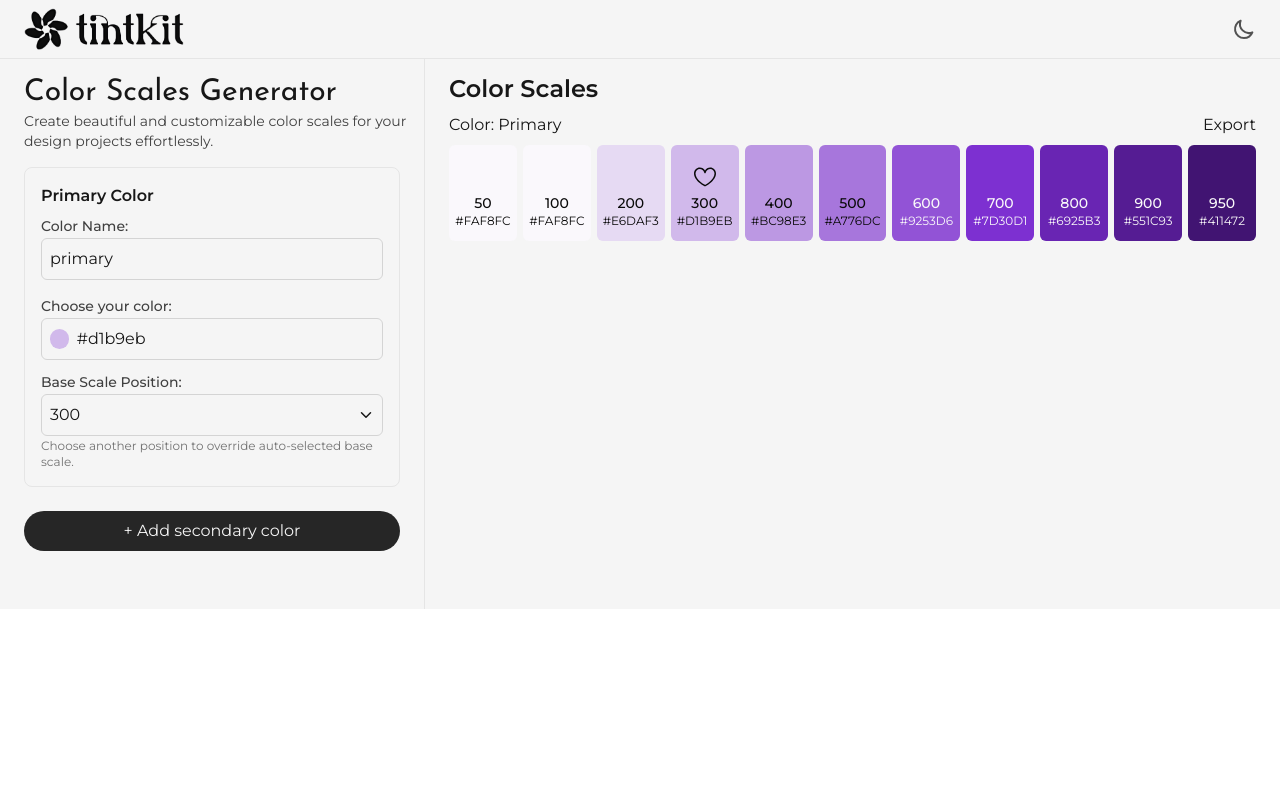
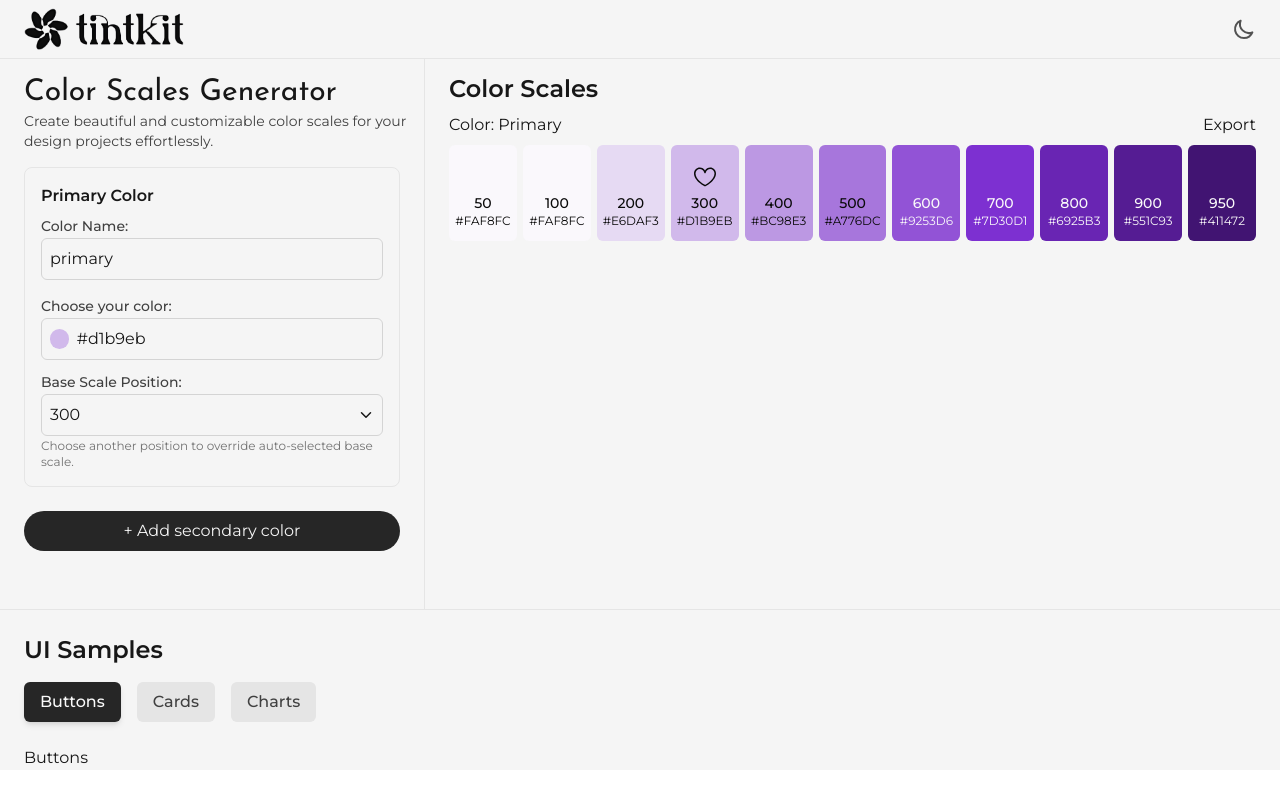
Before and after one commit to subhajitroycode/tintkit, a React (Vite) app: page / in a window 1280 px wide. Built offline with nearby package versions, Linux system fonts and the light colour scheme.

Commit message:
add UISample component with Tabs for UI samples; create Buttons, Cards, and Charts components

```diff
--- a/src/App.jsx
+++ b/src/App.jsx
@@ -1,6 +1,7 @@
 import ControlPanel from "./components/Dashboard/ControlPanel";
 import Header from "./components/Header";
 import ColorDisplay from "./components/ScaleDisplay/ColorDisplay";
+import UISample from "./components/UISamples/UISample";
 import { ColorProvider } from "./contexts/colorContext";
 
 function App() {
@@ -9,7 +10,7 @@ function App() {
       <Header />
       <ColorProvider>
         <main className="bg-neutral-100 dark:bg-neutral-800 text-neutral-900 dark:text-neutral-100">
-          <div className="flex">
+          <div className="flex border-b border-neutral-200 dark:border-neutral-700">
             <div className="pt-4 pr-4 border-r border-neutral-200 dark:border-neutral-700">
               <ControlPanel />
             </div>
@@ -17,6 +18,7 @@ function App() {
               <ColorDisplay />
             </div>
           </div>
+          <UISample />
         </main>
       </ColorProvider>
     </>
--- /dev/null
+++ b/src/components/UISamples/Buttons.jsx
@@ -0,0 +1,7 @@
+import React from "react";
+
+const Buttons = () => {
+  return <div>Buttons</div>;
+};
+
+export default Buttons;
--- /dev/null
+++ b/src/components/UISamples/Cards.jsx
@@ -0,0 +1,7 @@
+import React from "react";
+
+const Cards = () => {
+  return <div>Cards</div>;
+};
+
+export default Cards;
--- /dev/null
+++ b/src/components/UISamples/Charts.jsx
@@ -0,0 +1,7 @@
+import React from "react";
+
+const Charts = () => {
+  return <div>Charts</div>;
+};
+
+export default Charts;
--- /dev/null
+++ b/src/components/UISamples/TabComponent.jsx
@@ -0,0 +1,40 @@
+import React, { useState } from "react";
+import Buttons from "./Buttons";
+import Cards from "./Cards";
+import Charts from "./Charts";
+
+const TabComponent = () => {
+  const [activeTab, setActiveTab] = useState("buttons");
+
+  const tabContent = {
+    buttons: <Buttons />,
+    cards: <Cards />,
+    charts: <Charts />,
+  };
+
+  const tabArr = ["buttons", "cards", "charts"];
+
+  return (
+    <div className="mt-4">
+      <div className="flex space-x-4 mb-6">
+        {tabArr.map((tab) => (
+          <button
+            key={tab}
+            className={`py-2 px-4 rounded-md transition-all duration-200 font-medium
+            ${
+              tab === activeTab
+                ? "bg-neutral-800 dark:bg-neutral-200 text-neutral-50 dark:text-neutral-950 shadow-md"
+                : "bg-neutral-200 dark:bg-neutral-700/50 text-neutral-700 dark:text-neutral-100 hover:bg-neutral-300 hover:dark:bg-neutral-600"
+            }`}
+            onClick={() => setActiveTab(tab)}
+          >
+            {tab.charAt(0).toUpperCase() + tab.slice(1)}
+          </button>
+        ))}
+      </div>
+      <div>{tabContent[activeTab]}</div>
+    </div>
+  );
+};
+
+export default TabComponent;
--- /dev/null
+++ b/src/components/UISamples/UISample.jsx
@@ -0,0 +1,13 @@
+import React from "react";
+import TabComponent from "./TabComponent";
+
+const UISample = () => {
+  return (
+    <div className="mx-6 mt-6">
+      <h3 className="text-2xl font-semibold">UI Samples</h3>
+      <TabComponent />
+    </div>
+  );
+};
+
+export default UISample;
```
